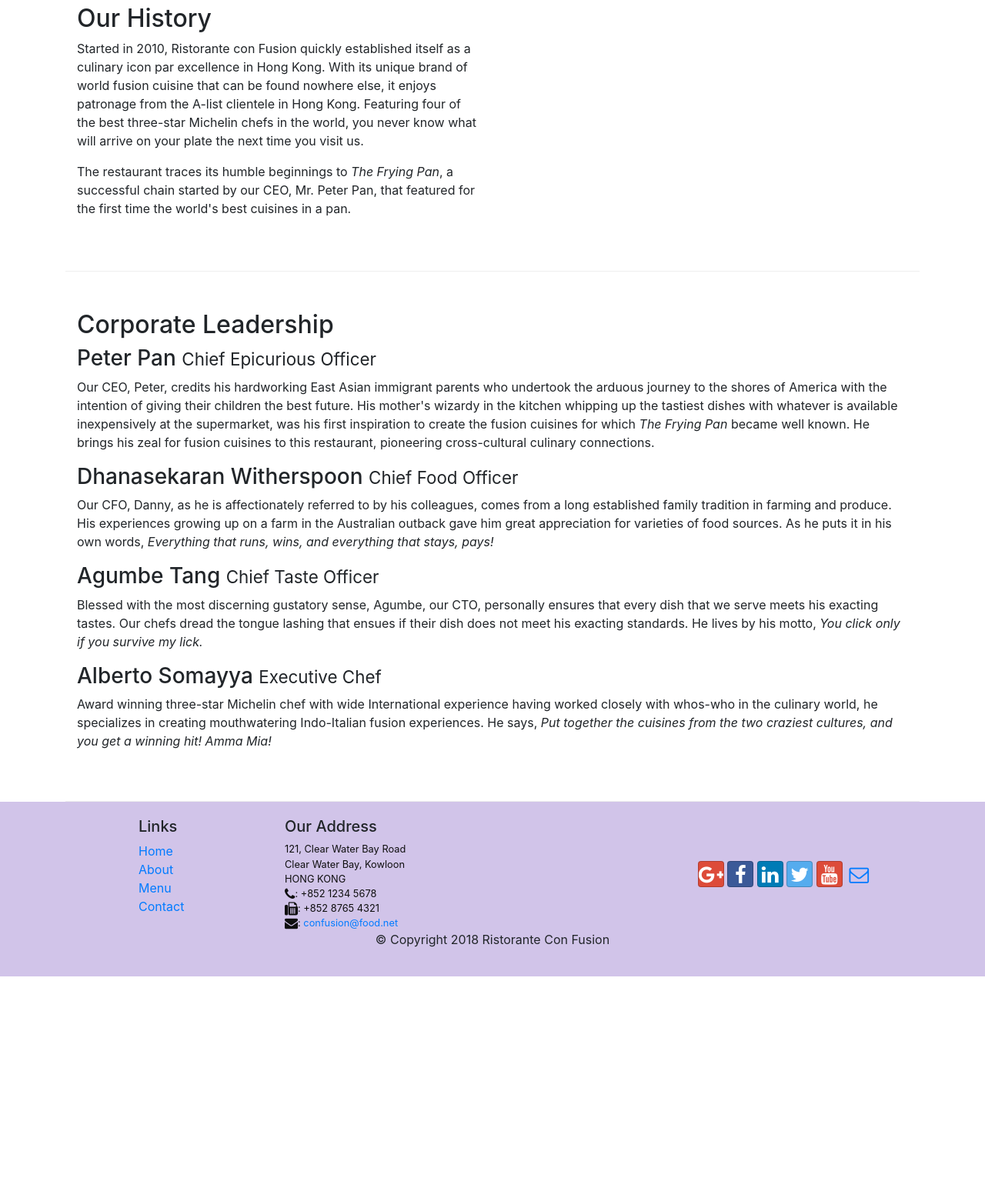
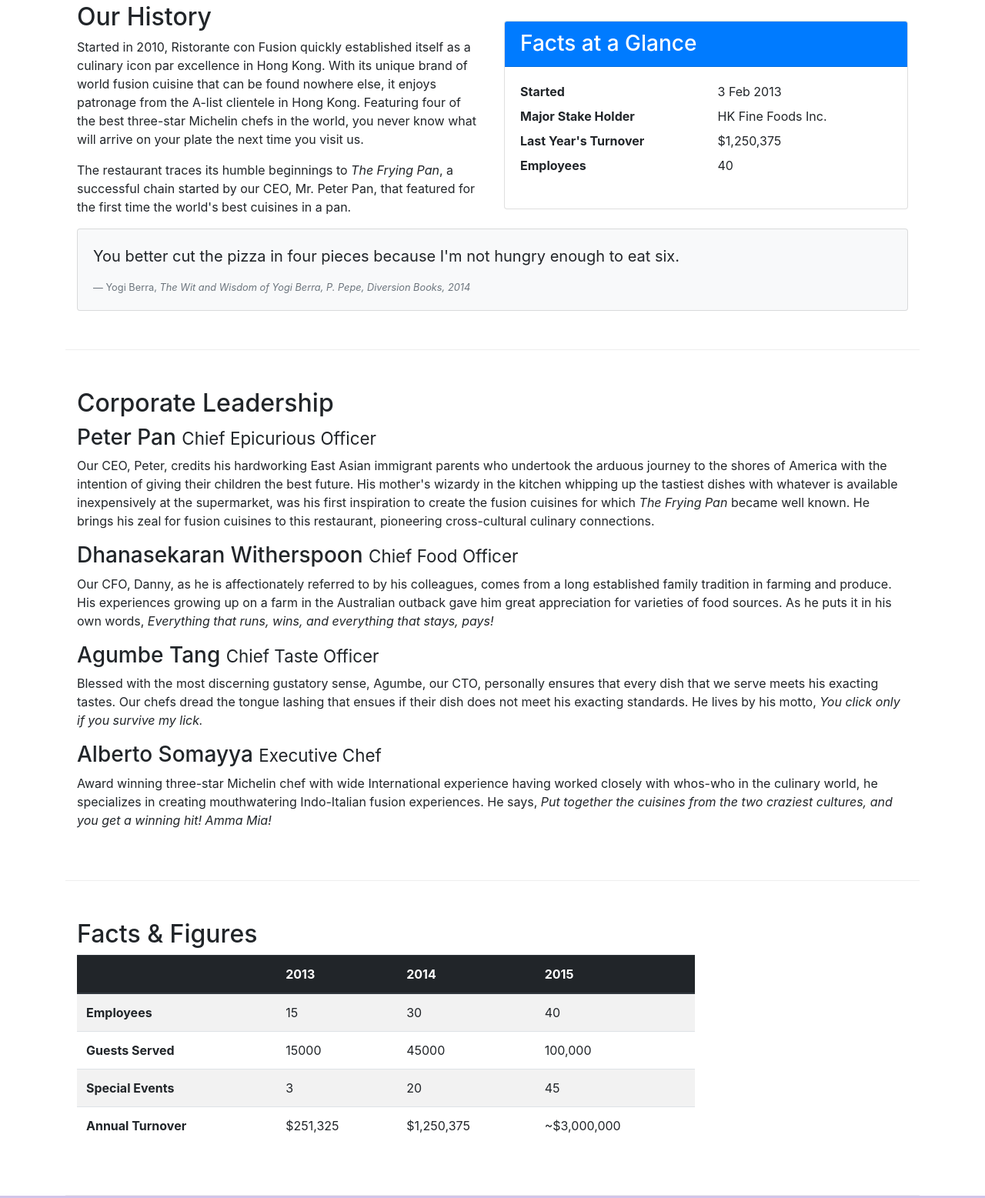
Before and after one commit to zohaib166/bootstrap-test, a website: page aboutus.html in a window 1280 px wide. Shown: the part 512-2069 px from the top of the page at 77% size. Before the commit the page ends 1781 px from the top, so only its background shows below. Drawn offline with nearby package versions, Linux system fonts and the light colour scheme.

Commit message:
tables and cards

```diff
--- a/aboutus.html
+++ b/aboutus.html
@@ -65,7 +65,32 @@
                 <p>Started in 2010, Ristorante con Fusion quickly established itself as a culinary icon par excellence in Hong Kong. With its unique brand of world fusion cuisine that can be found nowhere else, it enjoys patronage from the A-list clientele in Hong Kong.  Featuring four of the best three-star Michelin chefs in the world, you never know what will arrive on your plate the next time you visit us.</p>
                 <p>The restaurant traces its humble beginnings to <em>The Frying Pan</em>, a successful chain started by our CEO, Mr. Peter Pan, that featured for the first time the world's best cuisines in a pan.</p>
             </div>
-            <div>
+            <div class="col-sm">
+                <div class="card">
+                    <h3 class="card-header bg-primary text-white">Facts at a Glance</h3>
+                    <div class="card-body">
+                        <dl class="row">
+                            <dt class="col-6">Started</dt>
+                            <dd class="col-6">3 Feb 2013</dd>
+                            <dt class="col-6">Major Stake Holder</dt>
+                            <dd class="col-6">HK Fine Foods Inc.</dd>
+                            <dt class="col-6">Last Year's Turnover</dt>
+                            <dd class="col-6">$1,250,375</dd>
+                            <dt class="col-6">Employees</dt>
+                            <dd class="col-6">40</dd>
+                        </dl>
+                    </div>
+                </div>
+            </div>
+            <div class="col-12">
+                <div class="card card-body bg-light">
+                    <blockquote class="blockquote">
+                        <p class="mb-0">You better cut the pizza in four pieces because I'm not hungry enough to eat six.</p>
+                    </blockquote>
+                    <footer class="blockquote-footer">Yogi Berra,
+                        <cite title="Source Title">The Wit and Wisdom of Yogi Berra, P. Pepe, Diversion Books, 2014</cite>
+                    </footer>
+                </div>
             </div>
         </div>
 
@@ -83,7 +108,49 @@
                 <p class="d-none d-sm-block">Award winning three-star Michelin chef with wide International experience having worked closely with whos-who in the culinary world, he specializes in creating mouthwatering Indo-Italian fusion experiences. He says, <em>Put together the cuisines from the two craziest cultures, and you get a winning hit! Amma Mia!</em></p>
             </div>
        </div>
-
+       <div class="row row-content">
+           <div class="col-12 col-sm-9">
+               <h2>Facts &amp; Figures</h2>
+               <table class="table table-striped">
+                <thead class="thead-dark">
+                    <tr>
+                        <th>&nbsp;</th>
+                        <th>2013</th>
+                        <th>2014</th>
+                        <th>2015</th>
+                    </tr>
+                </thead>
+                <tbody>
+                    <tr>
+                        <th>Employees</th>
+                        <td>15</td>
+                        <td>30</td>
+                        <td>40</td>
+                    </tr>
+                    <tr>
+                        <th>Guests Served</th>
+                        <td>15000</td>
+                        <td>45000</td>
+                        <td>100,000</td>
+                    </tr>
+                    <tr>
+                        <th>Special Events</th>
+                        <td>3</td>
+                        <td>20</td>
+                        <td>45</td>
+                    </tr>
+                    <tr>
+                        <th>Annual Turnover</th>
+                        <td>$251,325</td>
+                        <td>$1,250,375</td>
+                        <td>~$3,000,000</td>
+                    </tr>
+                </tbody>
+            </table>
+           </div>
+           <div class="col-12 col-sm-3">
+           </div>
+       </div>
     </div>
 
     <footer class="footer">
```
